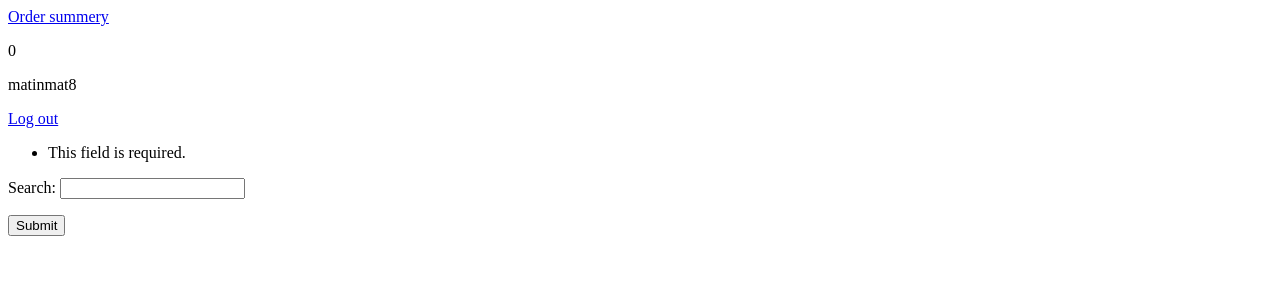
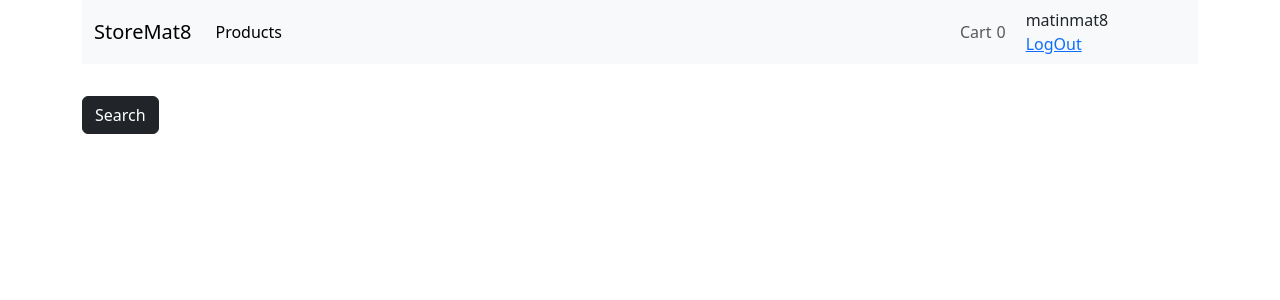
Before and after one commit to matinmat8/Storewebsite, a Django app: page /search_view/ in a window 1280 px wide. Shown: the top 300 px of the page. Run offline with Django 3.2, Linux system fonts and the light colour scheme; a user stored in the database is signed in; data comes from the database, SQL or seed files in the repository; some libraries are stand-ins or nearby versions.

Commit message:
sort templates

```diff
--- /dev/null
+++ b/StoreMat8/Products/templates/Products/base.html
@@ -0,0 +1,82 @@
+<!DOCTYPE html>
+<html lang="en">
+
+{% load bootstrap5 %}
+{% load cart_counter_template_tag %}
+
+
+<head>
+    <meta charset="UTF-8">
+    <title>{% block title %}Title{% endblock %}</title>
+
+    <!-- jQuery -->
+    <script src="https://code.jquery.com/jquery-3.3.1.slim.min.js" integrity="sha384-q8i/X+965DzO0rT7abK41JStQIAqVgRVzpbzo5smXKp4YfRvH+8abtTE1Pi6jizo" crossorigin="anonymous"></script>
+
+    <!-- Fengyuan Chen's Datepicker -->
+    <link rel="stylesheet" href="https://cdnjs.cloudflare.com/ajax/libs/datepicker/0.6.5/datepicker.min.css" integrity="sha256-b88RdwbRJEzRx95nCuuva+hO5ExvXXnpX+78h8DjyOE=" crossorigin="anonymous" />
+    <script src="https://cdnjs.cloudflare.com/ajax/libs/datepicker/0.6.5/datepicker.min.js" integrity="sha256-/7FLTdzP6CfC1VBAj/rsp3Rinuuu9leMRGd354hvk0k=" crossorigin="anonymous"></script>
+
+    {% bootstrap_css %}
+</head>
+<body>
+   <div class="container-sm">
+    <nav class="navbar navbar-expand-lg navbar-light bg-light">
+      <div class="container-fluid">
+        <a class="navbar-brand" href="{% url 'Products:index' %}">StoreMat8</a>
+        <button class="navbar-toggler" type="button" data-bs-toggle="collapse" data-bs-target="#navbarNavAltMarkup" aria-controls="navbarNavAltMarkup" aria-expanded="false" aria-label="Toggle navigation">
+          <span class="navbar-toggler-icon"></span>
+        </button>
+        <div class="collapse navbar-collapse">
+          <div class="navbar-nav">
+            <a class="nav-link active" aria-current="page" href="{% url 'Products:index' %}">Products</a>
+          </div>
+        </div>
+      </div>
+      <div class="container-fluid">
+        <div class="d-flex">
+            {% if user.is_authenticated %}
+            <div class="collapse navbar-collapse" id="navbarNavAltMarkup">
+              <div class="navbar-nav">
+                <a class="nav-link" style="margin-left: 300px" href="{% url 'Products:order_summery' %}">Cart<p style="display:inline; margin-left:5px;">{{ request.user|cart_product_counter }}</p></a>
+              </div>
+            </div>
+            <div class="container-fluid">
+                <div class="navbar-nav">{{ user.username }}</div>
+                <div class="navbar-nav"><a href="{% url 'register_login:logout' %}">LogOut</a></div>
+            </div>
+            {% else %}
+                <div style="margin-left: 230px">please login</div>
+                <div style="margin-left:10px"><a href="{% url 'register_login:login' %}">Login</a></div>
+            {% endif %}
+        </div>
+      </div>
+
+    </nav>
+  </div>
+    <header>
+        <div class="container-sm mt-3">
+            {% block header %}
+            {% endblock header %}
+        </div>
+    </header>
+
+    <main>
+        <div class="container-sm mt-3">
+            {% block content %}
+            {% endblock content %}
+        </div>
+    </main>
+
+    <footer>
+        <div class="container-sm mt-3">
+            {% block footer %}
+            {% endblock footer %}
+        </div>
+    </footer>
+
+    <script>
+      {% block javascript %}
+      {% endblock javascript %}
+    </script>
+</body>
+</html>
--- a/StoreMat8/Products/templates/Products/product_list.html
+++ b/StoreMat8/Products/templates/Products/product_list.html
@@ -1,42 +1,45 @@
+{% extends "Products/base.html" %}
 {% load cart_counter_template_tag %}
 
-<a href="{% url 'Products:order_summery' %}">Order summery</a>
+{% block title %}products{% endblock %}
 
-{% if request.user.is_authenticated %}
-    <p>{{ request.user|cart_product_counter }}</p>
-    <p>{{ user.get_username }}</p>
-    <a href="{% url 'register_login:logout' %}">Log out</a>
-{% else %}
-    <a href="{% url 'register_login:login' %}">Login</a>
-{% endif %}
+{% block header %}
 
-
-<form method='GET' name="search" action="{% url 'Products:search' %}">
+<button class="btn btn-dark mt-3" id="show_search" onclick="ShowForm()">Search</button>
+<form class="mt-3" method='GET' id="search_form" style="display:none;" name="search" action="{% url 'Products:search' %}">
     {{ form.as_p }}
     {% csrf_token %}
-    <input class="button" type='submit'>
+    <input id="btn-send" class="btn btn-dark" type='submit'>
 </form>
 
+{% endblock %}
+
+{% block content %}
 {% if search %}
     {% for post in results %}
-        <p><a href="{{ post.get_absolute_url }}">{{ post.title }}</a></p>
+        <p><a class="link-dark" href="{{ post.get_absolute_url }}">{{ post.title }}</a></p>
+    {% empty %}
+        <p>I couldn't find anything</p>
     {% endfor %}
 {% endif %}
 
 
 {% for product in object_list %}
-    <div>
-        <a href="{{ product.get_absolute_url }}">{{ product.title }}</a>
-        <p>{{ object.description }}</p>
+    <div class="mt-3">
+        <a class="link-dark" href="{{ product.get_absolute_url }}"><h4>{{ product.title }}</h4></a>
+        <img src="{{ product.image }}">
+        <p class="leader">{{ product.description }}</p>
         <del>{{ product.price }}</del>
         <p>{{ product.discount_price }}</p>
-        <br>
-        <br>
-        <br>
-        <img src="{{ product.image }}">
-        <br> <br> <br>
         <a href="{{ product.add_to_cart_url }}">ADD TO CART</a>
         <hr>
     </div>
-        <br>
 {% endfor %}
+{% endblock %}
+
+{% block javascript %}
+function ShowForm() {
+    document.getElementById('show_search').style.display='none';
+    document.getElementById('search_form').style.display='block';
+}
+{% endblock %}
```
Also changed, not shown: StoreMat8/Products/templates/Products/orders_summary.html (+20 -14 lines), StoreMat8/Products/templates/Products/product_detail.html (+15 -4 lines), StoreMat8/Products/views.py (+4 -4 lines), StoreMat8/Products/migrations/0001_initial.py (added), StoreMat8/Products/migrations/__init__.py (added).
